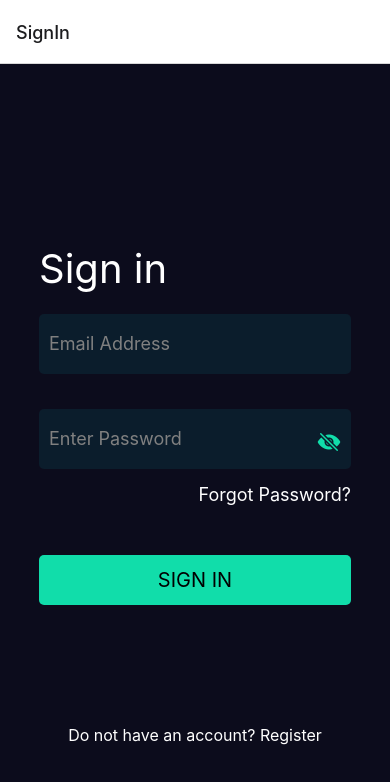
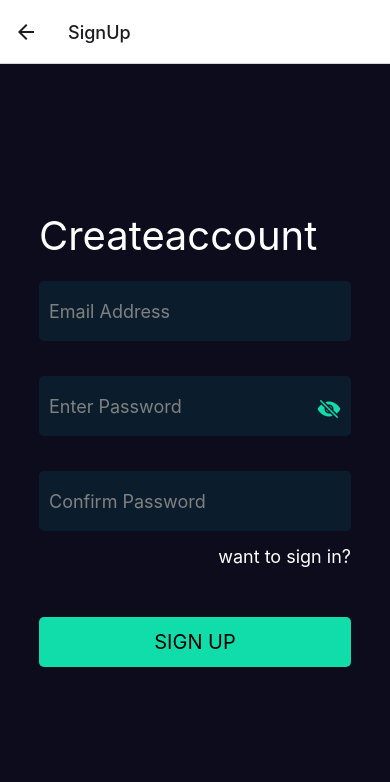
Before and after one commit to stephbarker/astro-app, a React Native app: screen /SignUp in a window 390 px wide. Shown: the top 782 px of the page. Built offline with nearby package versions, Linux system fonts and the light colour scheme; no server answers.

Commit message:
finishes stack navigation between Sign In, Sign Up and Sign Out

```diff
--- a/App.js
+++ b/App.js
@@ -8,6 +8,7 @@ import "firebase/compat/auth";
 
 import Profile from "./screens/Profile";
 import SignIn from "./screens/SignIn";
+import SignUp from "./screens/SignUp";
 
 const Stack = createNativeStackNavigator();
 
@@ -26,13 +27,11 @@ export default function App() {
     <NavigationContainer>
       <Stack.Navigator>
         {User ?
-        <Stack.Screen
-          name="Profile"
-          component={Profile}
-        />
+        <Stack.Screen name="Profile" component={Profile} />
         :
         <Stack.Screen name="SignIn" component={SignIn} />
         }
+        <Stack.Screen name="SignUp" component={SignUp} />
       </Stack.Navigator>
     </NavigationContainer>
   );
--- a/screens/Profile.js
+++ b/screens/Profile.js
@@ -1,12 +1,10 @@
 import React from "react";
 import { Pressable, StyleSheet, Text, View } from "react-native";
-import { useNavigation } from "@react-navigation/native";
 
 import { handleSignout } from  "../services/Firebase";
 import firebase from "firebase/compat/app";
 
-const Profile = () => {
-    const navigation = useNavigation();
+const Profile = ( {navigation }) => {
   return (
     <View style={styles.container}>
       <Text>{firebase.auth().currentUser.email}</Text>
@@ -15,7 +13,7 @@ const Profile = () => {
         style={styles.button}
         onPress={() => {
           handleSignout();
-          navigation.navigate("SignInScreen");
+          navigation.navigate('SignIn', { name: 'SignIn' })
           console.log("user signed out");
         }}
       >
--- a/screens/SignIn.js
+++ b/screens/SignIn.js
@@ -4,7 +4,7 @@ import { Ionicons } from "@expo/vector-icons";
 
 import { handleSignIn } from "../services/Firebase";
 
-const SignIn = () => {
+const SignIn = ( {navigation }) => {
   const [email, setEmail] = useState("");
   const [password, setPassword] = useState("");
   const [visible, setVisibility] = useState({ name: "eye-off" });
@@ -100,7 +100,7 @@ const SignIn = () => {
         </Pressable>
         <Pressable
         onPress={() => {
-          navigation.navigate("SignUpScreen");
+          navigation.navigate('SignUp', { name: 'SignUp' })
         }}
           style={{
             alignItems: "center",
--- a/screens/SignUp.js
+++ b/screens/SignUp.js
@@ -5,11 +5,11 @@ import { Ionicons } from "@expo/vector-icons";
 import { handleSignUp } from "../services/Firebase";
 
 
-const SignUp = () => {
+const SignUp = ({ navigation }) => {
   const [email, setEmail] = useState("");
   const [password, setPassword] = useState("");
   const [confirmPassword, setConfirmPassword] = useState("");
-  const [visible, setVisibility] = React.useState({ name: "eye-off" });
+  const [visible, setVisibility] = useState({ name: "eye-off" });
 
   //Toggles the eye icon to show the password
   const ToggleVisibilty = () => {
@@ -120,6 +120,9 @@ const SignUp = () => {
           />
         </View>
         <Pressable
+          onPress={() =>
+            navigation.navigate('SignIn', { name: 'SignIn' })
+          }
           style={styles.registerContainer}
         >
           <Text style={styles.register}>want to sign in?</Text>
```
